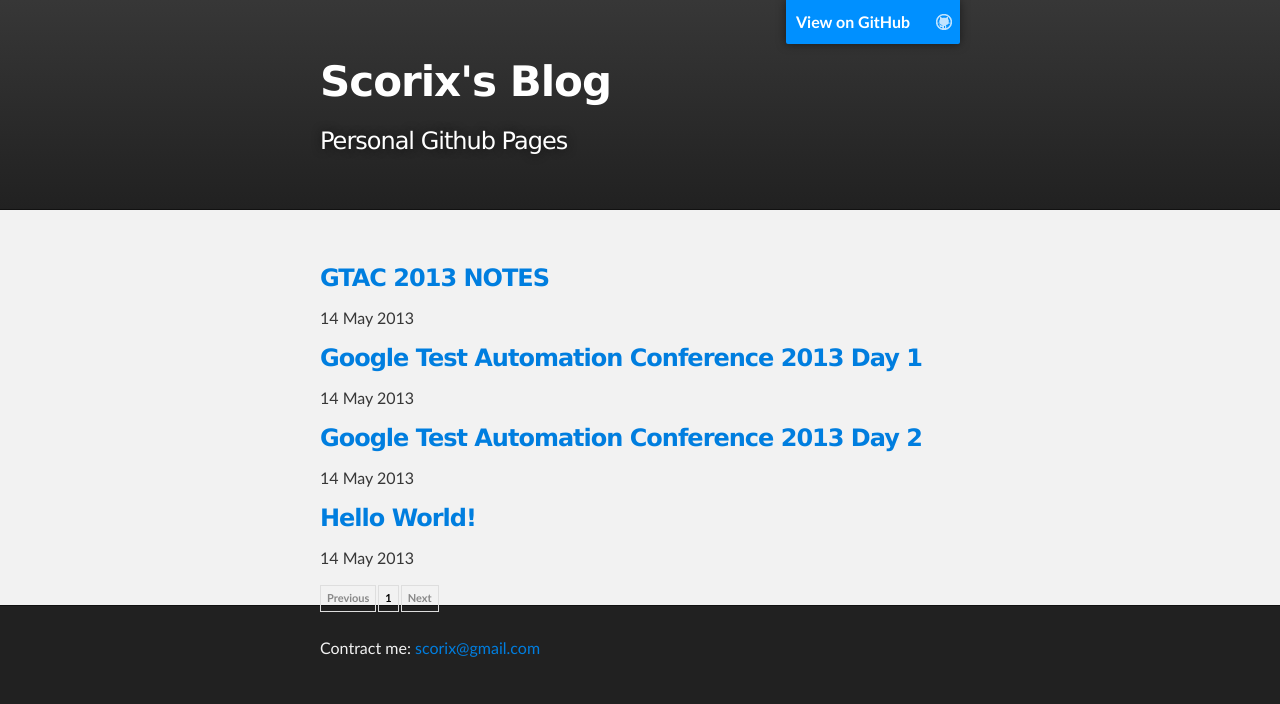
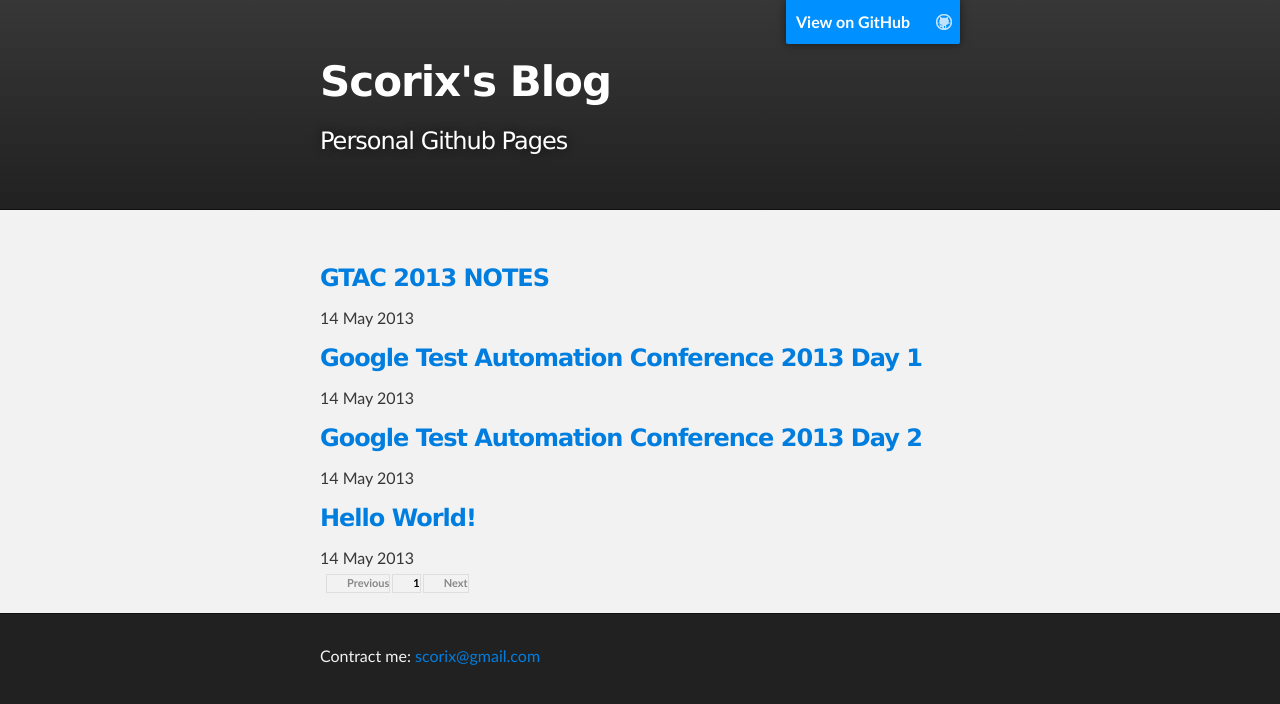
Before and after one commit to scorix/scorix.github.io, a Jekyll site: the page built from index.html, in a window 1280 px wide. Shown: the top 704 px of the page. Built offline with Jekyll 4.4.1, drawn with Linux system fonts in a browser that asks for light colours; the list of posts is cut into pages by our own code.

Commit message:
add stylesheet of pagination

```diff
--- a/css/pagination.css
+++ b/css/pagination.css
@@ -1,16 +1,16 @@
 #post-pagination {
     border: 0;
     margin: 0;
-    padding: 0;
+    padding: 4px 6px;
 }
 
 #post-pagination li {
-    padding: 4px 6px;
     font-size: 11px;
     list-style: none;
 }
 
-#post-pagination li, #post-pagination a {
+#post-pagination li,
+#post-pagination a {
     border: solid 1px #DEDEDE;
     margin-right: 2px;
 }
```
